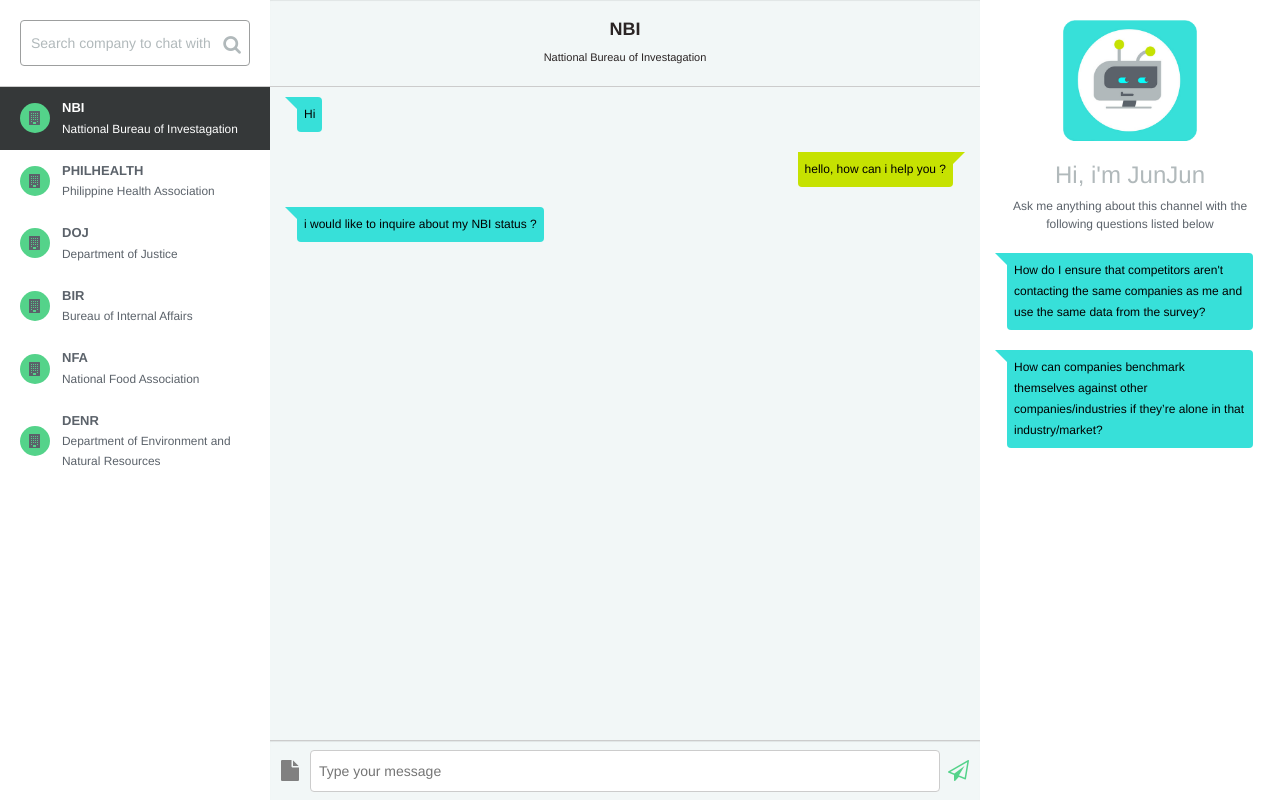
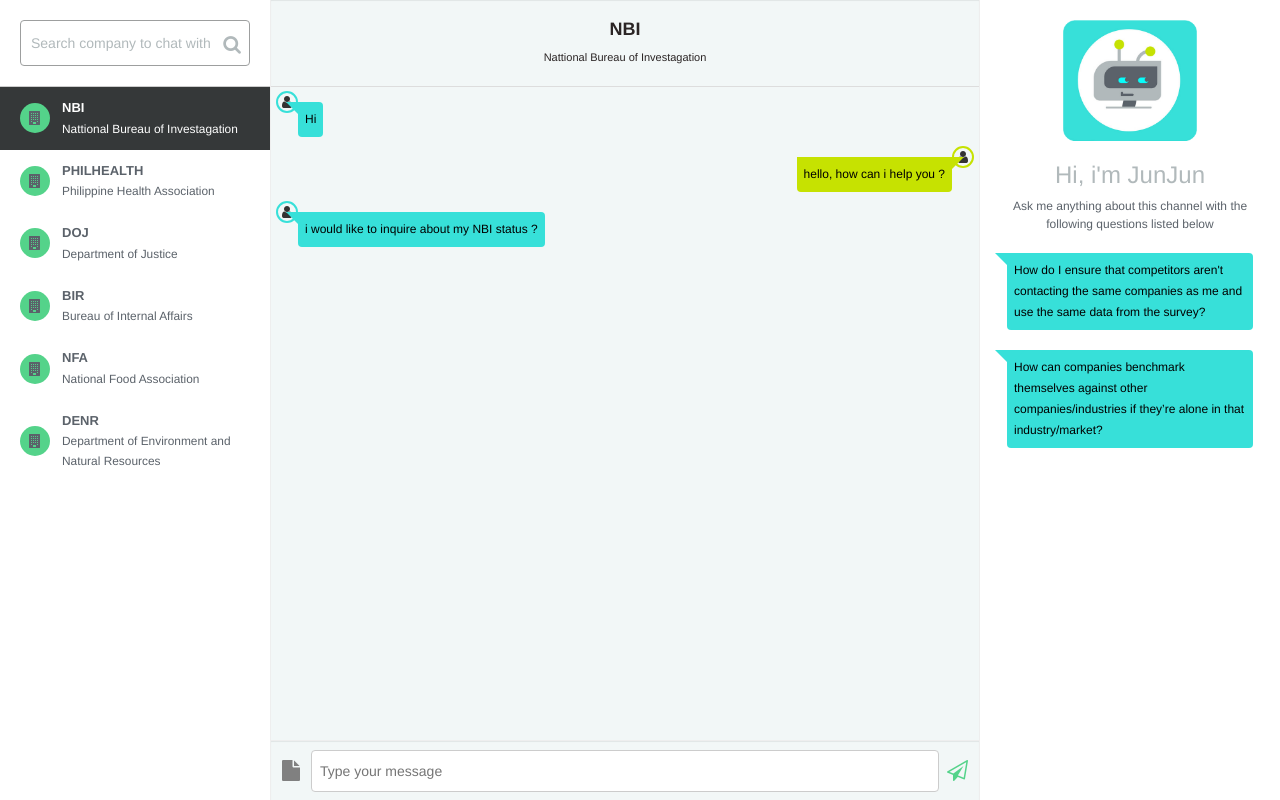
Before and after one commit to nmiranda09-zz/InfoHub, a PHP site: page /chat/views/chat.client.view.html in a window 1280 px wide. Run offline with PHP 8.4, Linux system fonts and the light colour scheme.

Commit message:
added user icon on messaging section

```diff
--- a/chat/css/chat.css
+++ b/chat/css/chat.css
@@ -92,11 +92,13 @@
 	display: grid;
     height: 100vh;
 	grid-template-rows: 87px auto 60px;
+    border-left: 1px solid #eee;
+    border-right: 1px solid #eee;
 }
 
 .conversation-container .convo-head{
 	display: flex;
-	border-bottom: 1px solid #ccc;
+	border-bottom: 1px solid #ddd;
 	box-shadow: inset 0 1px 1px rgba(0,0,0,0.075);
 }
 
@@ -118,9 +120,11 @@
 
 .conversation-container .convo-body{
 	overflow: auto;
+	padding-top: 5px;
 }
 
 .conversation-container .convo-body .convo-container{
+	position: 	relative;
 	display: block;
 	cursor: pointer;
 }
@@ -130,7 +134,7 @@
 }
 
 .conversation-container .convo-input-area{
-	border-top: 1px solid #ccc;
+	border-top: 1px solid #eee;
 	box-shadow: inset 0 1px 1px rgba(0,0,0,0.075);
     display: flex;
     align-items: center;
@@ -280,3 +284,27 @@
 .empty-convo .sub-text{
 	font-size: 11px;
 }
+
+
+.user-agent{
+    position: absolute;
+    right: 5px;
+    top: -1px;
+    display: inline-block;
+    padding: 2px 4px;
+    /* background: red; */
+    border-radius: 50%;
+    border: 2px solid #c6e201;
+}
+
+.user-user{
+    position: absolute;
+    left: 5px;
+    top: -1px;
+    display: inline-block;
+    padding: 2px 4px;
+    /* background: red; */
+    border-radius: 50%;
+    border: 2px solid #37e0d9;
+    display: inline-block;
+}
--- a/chat/views/chat.client.view.html
+++ b/chat/views/chat.client.view.html
@@ -44,6 +44,7 @@
 
 				</div>
 				<div class="convo-container {{conversation.from === 'agent' ? 'from-agent':''}}" ng-repeat="conversation in chat.activeConversation.conversationData">
+					<span class="fa fa-user {{conversation.from === 'agent' ? 'user-agent':'user-user'}}"></span>
 					<div class="talk-bubble tri-right {{conversation.from === 'agent' ? 'right':'left'}}-top ">
 					  <div class="talktext">
 					    <p ng-bind="conversation.msg"></p>
```
